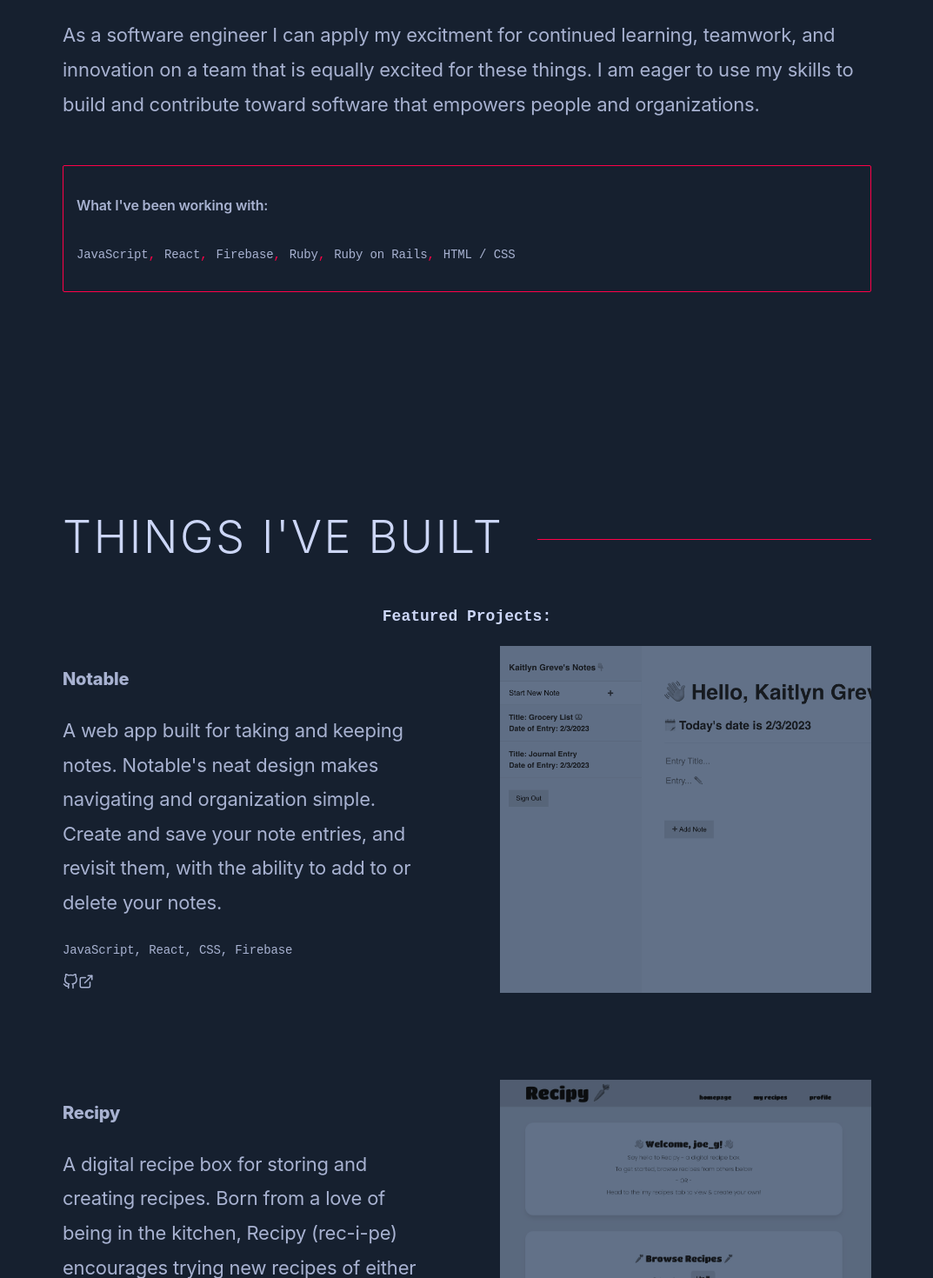
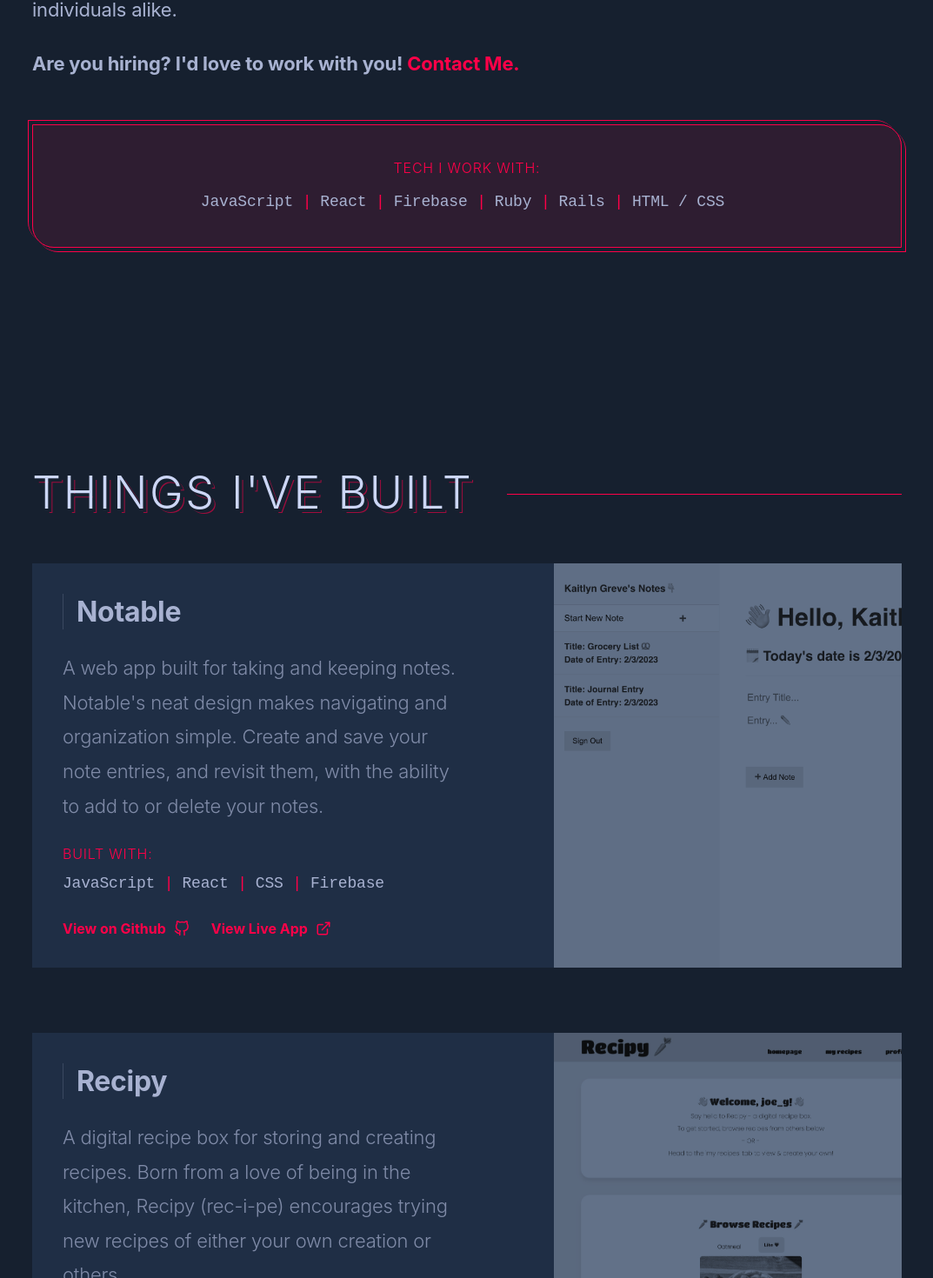
Before and after one commit to kaitlyngreve/my-portfolio-site, a React (Create React App) app: page / in a window 1280 px wide. Shown: the part 1292-2762 px from the top of the page at 87% size, without its empty margins (103-1176 px from the left). Built offline with nearby package versions, Linux system fonts and the light colour scheme; a web font is replaced by a local one.

Commit message:
styling refining

```diff
--- a/src/About.js
+++ b/src/About.js
@@ -2,33 +2,32 @@
 
 function About() {
     return (
-        <div className="section-container" id='about'>
-            <h1 className="header-1">About me</h1>
-            <p className="about-content">Hello! My name is Kaitlyn and I am a full stack software engineer based in the <a className="link" href="https://www.visitcalifornia.com/region/san-francisco-bay-area/" target='_blank' rel="noreferrer">Bay Area, California</a>.</p>
-            <p className="about-content">I graduated from an intensive full stack software engineering bootcamp, but before
-                that I worked as a hairstylist in the cosmetology industry. I've loved that I can
-                apply my passion for creating and delivering meaningful results to people from cosmetology
-                to coding. Part of what drew me to tech was wanting to make a bigger impact - whether it be through
-                improving workflows and collaboration, bettering how tools and platforms work together,
-                or data security. I admire how software is so widely used and provides ample opportunity
-                to reach and impact groups of people.
-            </p>
-            <p className="about-content">As a software engineer I can apply my excitment for continued learning, teamwork, and innovation
-                on a team that is equally excited for these things. I am eager to use my skills to build
-                and contribute toward software that empowers people and organizations.
-            </p>
-            <div className="tech-whole-container">
-                <p className="header-4">What I've been working with:</p>
+        <div className="section-container container" id='about'>
+            <div className="about-content">
+                <h1 className="header-1">About me</h1>
+                <p>I am a full stack software engineer based in the beautiful <a className="link" href="https://www.visitcalifornia.com/region/san-francisco-bay-area/" target='_blank' rel="noreferrer">Bay Area</a> of California.</p>
+                <p>
+                    In the last year, I graduated from an intensive full stack software engineering bootcamp where I learned to build effective, real world applications using React and Ruby.
+                </p>
+                <p>
+                    Before launching myself into the software industry, I worked as a hairstylist. While the two careers are profoundly different, I have found a shared purpose  of creating and delivering results to people. Software just allows me to do so in a more engaging way, and at a much larger scale. I am eager to use my skills to build and contribute toward software that empowers organizations and individuals alike.
+                </p>
+                <p className="inline-text-callout">
+                    Are you hiring? I'd love to work with you! <a href="#contact">Contact Me.</a>
+                </p>
+            </div>
+            <div className="tech-whole-container red-border-accent">
+                <p className="header-4">Tech I Work With:</p>
                 <div className="tech-container">
                     <p className="tech tech-comma">JavaScript</p>
                     <p className="tech tech-comma">React</p>
                     <p className="tech tech-comma">Firebase</p>
                     <p className="tech tech-comma">Ruby</p>
-                    <p className="tech tech-comma">Ruby on Rails</p>
+                    <p className="tech tech-comma">Rails</p>
                     <p className="tech">HTML / CSS</p>
                 </div>
             </div>
-        </div>
+        </div >
     )
 }
 
--- a/src/BlogPosts.js
+++ b/src/BlogPosts.js
@@ -3,7 +3,8 @@ import BlogPostCard from './BlogPostCard'
 
 function BlogPosts() {
     return (
-        <div id="blogs">
+        <div className="section-container container-wide" id="blogs">
+            <div className="container">
                 <h4 className='header-1'>Things I've Written</h4>
                 <div className='blog-info-container'>
                     <p className='blog-info'>
@@ -16,6 +17,7 @@ function BlogPosts() {
                         , which I add to regularly. I am also a writer for the Medium publication,
                         <a className="link" href='https://towardsdev.com/' target='_blank' rel="noreferrer"> TowardsDev</a>.
                     </p>
+                </div>
             </div>
             <div className="blog-grid-wrapper">
                 {blogPosts.map((blogPost) => {
--- a/src/Contact.js
+++ b/src/Contact.js
@@ -2,12 +2,10 @@
 
 function Contact() {
     return (
-        <>
-            <div className="contact-container" id='contact'>
-                <p className="header-3">Get In Touch</p>
-                <div className="underline"></div>
-                <p className="contact-content">I am currently searching for a role as a fullstack, frontend, or backend software engineer.
-                    If you have or know of any opportunites, definitely reach out! I look forward to hearing from you.
+        <div className="contact-container container" id='contact'>
+            <p className="header-1">Get In Touch</p>
+
+            <p className="contact-content">Are you hiring? <br />I am currently searching for a role as a software engineer and would love to hear from you. Send me an email!
             </p>
             <div className="contact-button-container">
                 <a className="CTA-button contact-button" href='https://mail.google.com/mail/u/0/?tab=rm&ogbl#inbox?compose=CllgCJZczqwnTflPGSbRGLHdVJQzRlXxqcBwJxgrRHTsGDgxsWMkxMMNWkNCVVrLSdsjTcJVvSV' target='_blank' rel="noreferrer">
@@ -18,7 +16,6 @@ function Contact() {
                 </a>
             </div>
         </div>
-        </>
     )
 }
 
--- a/src/FeaturedProjects.js
+++ b/src/FeaturedProjects.js
@@ -3,24 +3,30 @@
 function FeaturedProjects() {
     return (
         <div>
-            <h4 className='header-5'>Featured Projects:</h4>
-            <div className="featured-projects-container">
+            <div className="featured-projects-container container">
                 <div className='featured-project'>
                     <div className='featured-project-content'>
                         <p className="header-2">Notable</p>
                         <p className="featured-description">A web app built for taking and keeping notes. Notable's neat design makes navigating and organization simple. Create and save your note entries, and revisit them, with the ability to add to or delete your notes.</p>
-                        <p className="tech">JavaScript, React, CSS, Firebase</p>
-                        <a href='https://github.com/kaitlyngreve/journal-app' target="_blank" rel="noreferrer">
+                        <div className="tech-items-wrapper">
+                            <p className="tech">JavaScript</p>
+                            <p className="tech">React</p>
+                            <p className="tech">CSS</p>
+                            <p className="tech">Firebase</p>
+                        </div>
+                        <a className="inline-cta" href='https://github.com/kaitlyngreve/journal-app' target="_blank" rel="noreferrer">
+                            View on Github
                             <svg xmlns="http://www.w3.org/2000/svg" role="img" viewBox="0 0 24 24" fill="none" stroke="currentColor" strokeWidth="2" strokeLinecap="round" height='1em' width='1em' strokeLinejoin="round"><title>GitHub</title><path d="M9 19c-5 1.5-5-2.5-7-3m14 6v-3.87a3.37 3.37 0 0 0-.94-2.61c3.14-.35 6.44-1.54 6.44-7A5.44 5.44 0 0 0 20 4.77 5.07 5.07 0 0 0 19.91 1S18.73.65 16 2.48a13.38 13.38 0 0 0-7 0C6.27.65 5.09 1 5.09 1A5.07 5.07 0 0 0 5 4.77a5.44 5.44 0 0 0-1.5 3.78c0 5.42 3.3 6.61 6.44 7A3.37 3.37 0 0 0 9 18.13V22"></path></svg>
                         </a>
-                        <a href='https://journal-app-42603.web.app/' target='_blank' rel="noreferrer">
+                        <a className="inline-cta" href='https://journal-app-42603.web.app/' target='_blank' rel="noreferrer">
+                            View Live App
                             <svg xmlns="http://www.w3.org/2000/svg" role="img" viewBox="0 0 24 24" fill="none" stroke="currentColor" strokeWidth="2" strokeLinecap="round" strokeLinejoin="round" height='1em' width='1em'>
                                 <path d="M18 13v6a2 2 0 0 1-2 2H5a2 2 0 0 1-2-2V8a2 2 0 0 1 2-2h6"></path><polyline points="15 3 21 3 21 9"></polyline><line x1="10" y1="14" x2="21" y2="3"></line>
                             </svg>
                         </a>
                     </div>
-                    <div className="featured-project-image">
-                        <img src="images/notable.png" alt='Notable screenshot' />
+                    <div className="featured-project-image-container">
+                        <div className="featured-project-image" style={{ backgroundImage: 'url(./images/notable.png)' }}></div>
                     </div>
                 </div>
 
@@ -29,12 +35,13 @@ function FeaturedProjects() {
                         <p className='header-2'>Recipy</p>
                         <p className='featured-description'>A digital recipe box for storing and creating recipes. Born from a love of being in the kitchen, Recipy (rec-i-pe) encourages trying new recipes of either your own creation or others.</p>
                         <p className='tech'>JavaScript, React, Ruby on Rails, CSS</p>
-                        <a href='https://github.com/kaitlyngreve/digital-recipebox' target="_blank" rel="noreferrer">
+                        <a className="inline-cta" href='https://github.com/kaitlyngreve/digital-recipebox' target="_blank" rel="noreferrer">
+                            View on Github
                             <svg xmlns="http://www.w3.org/2000/svg" role="img" viewBox="0 0 24 24" fill="none" stroke="currentColor" strokeWidth="2" strokeLinecap="round" height='1em' width='1em' strokeLinejoin="round"><title>GitHub</title><path d="M9 19c-5 1.5-5-2.5-7-3m14 6v-3.87a3.37 3.37 0 0 0-.94-2.61c3.14-.35 6.44-1.54 6.44-7A5.44 5.44 0 0 0 20 4.77 5.07 5.07 0 0 0 19.91 1S18.73.65 16 2.48a13.38 13.38 0 0 0-7 0C6.27.65 5.09 1 5.09 1A5.07 5.07 0 0 0 5 4.77a5.44 5.44 0 0 0-1.5 3.78c0 5.42 3.3 6.61 6.44 7A3.37 3.37 0 0 0 9 18.13V22"></path></svg>
                         </a>
                     </div>
-                    <div className="featured-project-image">
-                        <img src="images/recipy.jpg" alt='Recipy screenshot' />
+                    <div className="featured-project-image-container">
+                        <div className="featured-project-image" style={{ backgroundImage: 'url(./images/recipy.jpg)' }}></div>
                     </div>
                 </div>
 
@@ -43,16 +50,17 @@ function FeaturedProjects() {
                         <p className='header-2'>Taskier</p>
                         <p className='featured-description'>A single page web app for keeping a simple task list. List items can be created, edited, and deleted.</p>
                         <p className='tech'>JavaScript, React, CSS</p>
-                        <a href='https://github.com/kaitlyngreve/taskier-a-todo-react-app' target="_blank" rel="noreferrer">
+                        <a className="inline-cta" href='https://github.com/kaitlyngreve/taskier-a-todo-react-app' target="_blank" rel="noreferrer">
+                            View on Github
                             <svg xmlns="http://www.w3.org/2000/svg" role="img" viewBox="0 0 24 24" fill="none" stroke="currentColor" strokeWidth="2" strokeLinecap="round" height='1em' width='1em' strokeLinejoin="round"><title>GitHub</title><path d="M9 19c-5 1.5-5-2.5-7-3m14 6v-3.87a3.37 3.37 0 0 0-.94-2.61c3.14-.35 6.44-1.54 6.44-7A5.44 5.44 0 0 0 20 4.77 5.07 5.07 0 0 0 19.91 1S18.73.65 16 2.48a13.38 13.38 0 0 0-7 0C6.27.65 5.09 1 5.09 1A5.07 5.07 0 0 0 5 4.77a5.44 5.44 0 0 0-1.5 3.78c0 5.42 3.3 6.61 6.44 7A3.37 3.37 0 0 0 9 18.13V22"></path></svg>
                         </a>
                     </div>
-                    <div className="featured-project-image">
-                        <img src="images/taskier.png" alt='Taskier screenshot' />
+                    <div className="featured-project-image-container">
+                        <div className="featured-project-image" style={{ backgroundImage: 'url(./images/taskier.png)' }}></div>
                     </div>
-                </div>
-            </div>
-        </div>
+                </div >
+            </div >
+        </div >
     )
 }
 
--- a/src/Header.js
+++ b/src/Header.js
@@ -28,7 +28,7 @@ function Header() {
     }, [changeSubheader]);
 
     return (
-        <div className='hero-content'>
+        <div className='hero-content container'>
             <p className="hero-hello">Hello! My name is</p>
             <h1 className="hero-name">Kaitlyn Greve.</h1>
             <h4 className="hero-intro">{subheaders[subheaderIndex]}</h4>
--- a/src/Nav.js
+++ b/src/Nav.js
@@ -7,7 +7,7 @@ function Nav() {
             <a className="nav-item" href='#projects'>Work</a>
             <a className="nav-item" href='#blogs'>Blog</a>
             <a className="nav-item" href='#contact'>Contact</a>
-            <a className="CTA-button" href='/kaitlyngreve_resume.pdf' target='_blank' rel="noreferrer">
+            <a className="nav-item CTA-button" href='/kaitlyngreve_resume.pdf' target='_blank' rel="noreferrer">
                 Resume
             </a>
         </div>
--- a/src/Projects.js
+++ b/src/Projects.js
@@ -4,8 +4,8 @@ import FeaturedProjects from './FeaturedProjects';
 
 function Projects() {
     return (
-        <div className='section-container' id='projects'>
-            <h4 className='header-1'>Things I've Built</h4>
+        <div className='section-container container-wide' id='projects'>
+            <h4 className='header-1 container'>Things I've Built</h4>
             <FeaturedProjects />
             <div className='projects'>
                 <h4 className='header-5'>More Projects:</h4>
--- a/src/index.css
+++ b/src/index.css
@@ -13,7 +13,10 @@ body {
 
 * {
   box-sizing: border-box;
+  scroll-behavior: smooth;
 }
+
+/* Offset Anchor Links */
 
 a {
   text-decoration: none;
@@ -24,6 +27,10 @@ p {
   font-size: 22px;
   line-height: 1.8em;
   letter-spacing: -.01em;
+}
+
+p a:hover {
+  text-decoration: underline;
 }
 
 @media (max-width: 500px) {
@@ -46,22 +53,32 @@ svg:hover {
 }
 
 .whole-app-container {
-  max-width: 1000px;
-  padding: 0 35px;
+  padding: 0 75px;
   margin: 0 auto;
 }
 
+@media(max-width: 768px) {
+  .whole-app-container {
+    padding: 0 35px;
+  }
+}
+
 .nav-container {
-  position: absolute;
-  top: 10px;
-  right: 10px;
-  padding: 10px;
+  position: relative;
+  padding: 20px 35px;
   font-family: 'PT Mono', monospace;
   font-size: 14px;
+  max-width: 1000px;
+  display: flex;
+  flex-direction: row;
+  align-items: center;
+  justify-content: flex-end;
+  margin: 0 auto;
+  grid-gap: 20px;
 }
 
 .nav-item {
-  padding-right: 20px;
+  display: inline-block;
 }
 
 .socials-container {
@@ -88,12 +105,13 @@ svg:hover {
 }
 
 .hero-content {
-  min-height: 100vh;
+  min-height: calc(100vh - 86px);
   text-align: left;
   display: flex;
   flex-direction: column;
   justify-content: center;
   align-items: baseline;
+  padding-bottom: 7.5vh;
 }
 
 .hero-hello {
@@ -124,6 +142,7 @@ svg:hover {
   padding: 14px 20px;
   font-family: 'PT Mono', monospace;
   font-weight: 600;
+  border-radius: 0 15px 0 15px;
 }
 
 .CTA-button:hover {
@@ -132,7 +151,21 @@ svg:hover {
 
 .section-container {
   text-align: left;
-  margin-bottom: 250px;
+  padding-top: 50px;
+  padding-bottom: 50px;
+  margin-bottom: 150px;
+}
+
+.container-wide {
+  max-width: 1400px;
+  margin-left: auto;
+  margin-right: auto;
+}
+
+.container {
+  max-width: 1000px;
+  margin-left: auto;
+  margin-right: auto;
 }
 
 .header-1 {
@@ -149,6 +182,7 @@ svg:hover {
   flex: 1;
   margin-top: 0;
   margin-bottom: 50px;
+  text-shadow: 4px 4px #16202f, 5px 5px rgb(255, 0, 72, .6);
 }
 
 .header-1:after {
@@ -230,46 +264,109 @@ svg:hover {
   right: -20px;
 }
 
+.inline-text-callout {
+  font-weight: bold;
+}
+
+.inline-text-callout a {
+  color: #ff0048;
+}
+
+.red-border-accent,
+.CTA-button {
+  box-shadow: 4px 4px #16202f, -4px -4px #16202f, 5px 5px #ff0048, -5px -5px #ff0048;
+  transition: all .3s ease;
+}
+
+.red-border-accent:hover,
+.CTA-button:hover {
+  box-shadow: 9px 9px #16202f, -9px -9px #16202f, 10px 10px #ff0048, -10px -10px #ff0048;
+}
+
 .tech-whole-container {
   display: flex;
   flex-direction: column;
   margin-top: 50px;
-  border: .8px solid #ff0048;
-  border-radius: 2px;
+  border: 1px solid #ff0048;
+  background-color: rgb(255, 0, 72, 0.1);
+  border-radius: 0 25px 0 25px;
   max-width: 100%;
-  padding: 15px;
+  padding: 35px;
+}
+
+.tech-whole-container .header-4 {
+  margin: 0;
+  color: #ff0048;
+  font-weight: 300;
+  text-transform: uppercase;
+  letter-spacing: .05em;
+  margin-bottom: .5em;
+  text-align: center;
+}
+
+.tech-whole-container p {
+  margin: 0;
 }
 
 .tech-container {
   display: flex;
+  justify-content: center;
 }
 
 .tech-header {
-  text-align: left;
+  text-align: center;
   font-size: 18px;
 }
 
 .tech {
   padding-right: 10px;
-  font-size: 14px;
+  font-size: 18px;
   font-family: 'PT Mono', monospace;
 }
 
-.tech-comma:after {
-  content: ",";
+.tech:after {
+  content: " | ";
   color: #ff0048;
+}
+
+.tech:last-of-type:after {
+  display: none;
 }
 
 .featured-projects-container {
   display: flex;
   flex-direction: column;
-  grid-gap: 100px;
+  grid-gap: 75px;
 }
 
 .featured-project {
   display: flex;
   flex-direction: row;
   grid-gap: 75px;
+  background-color: #1f2e45;
+}
+
+.featured-project-content {
+  padding: 35px
+}
+
+.featured-project-content p {
+  margin: 0;
+}
+
+.featured-project-content .header-2 {
+  font-size: 32px;
+  line-height: 1.3em;
+  font-weight: bold;
+  border-left: 1px solid #a8b2d133;
+  padding-left: 15px;
+  margin-bottom: 25px;
+}
+
+.featured-project-content .featured-description {
+  opacity: .7;
+  margin-bottom: 25px;
+  font-weight: 300;
 }
 
 .featured-project-content,
@@ -278,26 +375,88 @@ svg:hover {
 }
 
 
-.featured-project-image {
+
+
+.featured-project-image-container {
+  max-width: 100%;
+  width: 40%;
   display: flex;
   position: relative;
+  transition: all .3s ease;
 }
 
-.featured-project-image img {
-  max-width: 100%;
+.featured-project-image {
+  overflow: hidden;
+}
+
+.featured-project-image,
+.featured-project-image:before,
+.featured-project-image:after {
+  width: 100%;
+  height: 100%;
   display: block;
   position: absolute;
   top: 0;
   left: 0;
-  width: 100%;
-  height: 100%;
-  object-fit: cover;
-  object-position: top left;
+  background-size: cover;
+  background-position: top left;
+}
+
+.featured-project-image:before {
+  content: '';
+  transition: all .4s ease;
+  filter: blur(0px);
+  background-image: inherit;
   filter: grayscale(1) contrast(.8) brightness(.4) sepia(100%) hue-rotate(177deg);
 }
 
-.featured-project-image:hover img:hover {
-  filter: none;
+.featured-project-image:after {
+  content: '';
+  background-image: inherit;
+  clip-path: polygon(0 0, 0 0, 0 100%, 0% 100%);
+  transition: all .3s ease;
+}
+
+.featured-project:hover .featured-project-image:after {
+  clip-path: polygon(0 0, 100% 0, 100% 100%, 0 100%);
+}
+
+.featured-project:hover .featured-project-image:before {
+  filter: grayscale(1) contrast(.8) brightness(.4) sepia(100%) hue-rotate(177deg) blur(15px);
+}
+
+.inline-cta {
+  display: inline-flex;
+  align-items: center;
+  padding-right: 25px;
+  color: #ff0048;
+  font-weight: bold;
+}
+
+.inline-cta:hover {
+  text-decoration: underline;
+}
+
+.inline-cta svg {
+  margin-left: .5em;
+}
+
+.tech-items-wrapper {
+  margin-bottom: 25px;
+}
+
+.tech-items-wrapper:before {
+  content: 'Built with:';
+  display: block;
+  color: #ff0048;
+  font-weight: 300;
+  text-transform: uppercase;
+  letter-spacing: .05em;
+  margin-bottom: .5em;
+}
+
+.tech-items-wrapper>.tech {
+  display: inline-block;
 }
 
 .projects {
@@ -312,7 +471,7 @@ svg:hover {
 }
 
 .blog-info-container {
-  margin-bottom: 35px;
+  margin-bottom: 75px;
 }
 
 .blog-info {
@@ -328,6 +487,20 @@ svg:hover {
   justify-content: center;
 }
 
+.blog-grid-wrapper>.grid-item:last-of-type {
+  border: 1px solid rgb(255, 0, 72, 0.3);
+  background-color: rgb(255, 0, 72, 0.1);
+
+}
+
+.blog-grid-wrapper>.grid-item:last-of-type:hover {
+  border: 1px solid #ff0048;
+}
+
+.blog-grid-wrapper>.grid-item:last-of-type:hover:after {
+  transform: translateX(30px)
+}
+
 .blog-link:hover {
   color: #a8b2d1;
 }
@@ -335,7 +508,13 @@ svg:hover {
 .contact-container {
   display: flex;
   flex-direction: column;
-  margin: 200px 0;
+  margin-top: 200px;
+  margin-bottom: 200px;
+  max-width: 700px;
+}
+
+.contact-container .header-1 {
+  margin-bottom: 0;
 }
 
 .underline {
@@ -346,16 +525,12 @@ svg:hover {
 }
 
 .contact-content {
-  font-size: 18px;
-  margin: 45px 45px;
+  color: #fff;
+  font-weight: 300;
 }
 
 .contact-button-container {
   display: flex;
-  width: 400px;
-  margin: 0 auto;
+  grid-gap: 50px;
+  margin-top: 25px;
 }
-
-.contact-button {
-  margin: 0 auto;
-}
```
Lines whose indentation alone changed are shown as unchanged.
